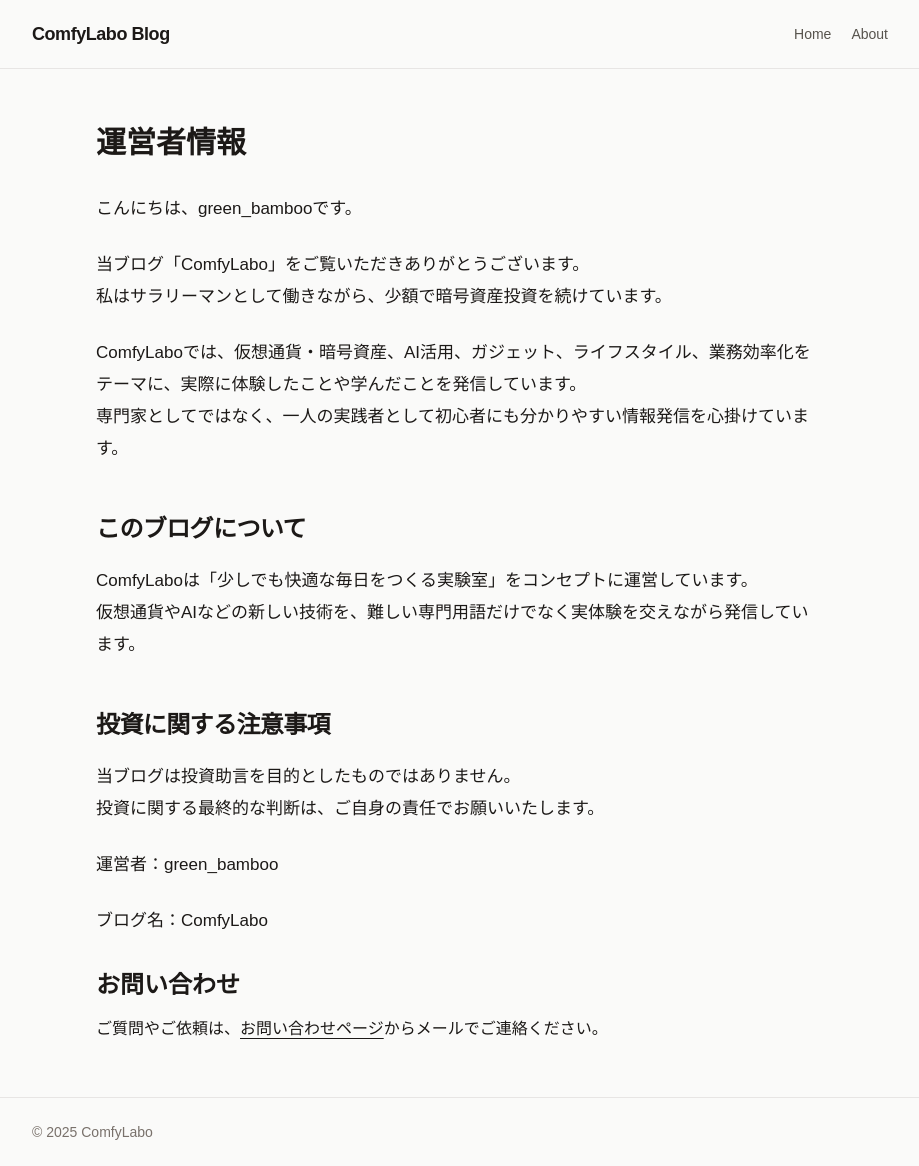
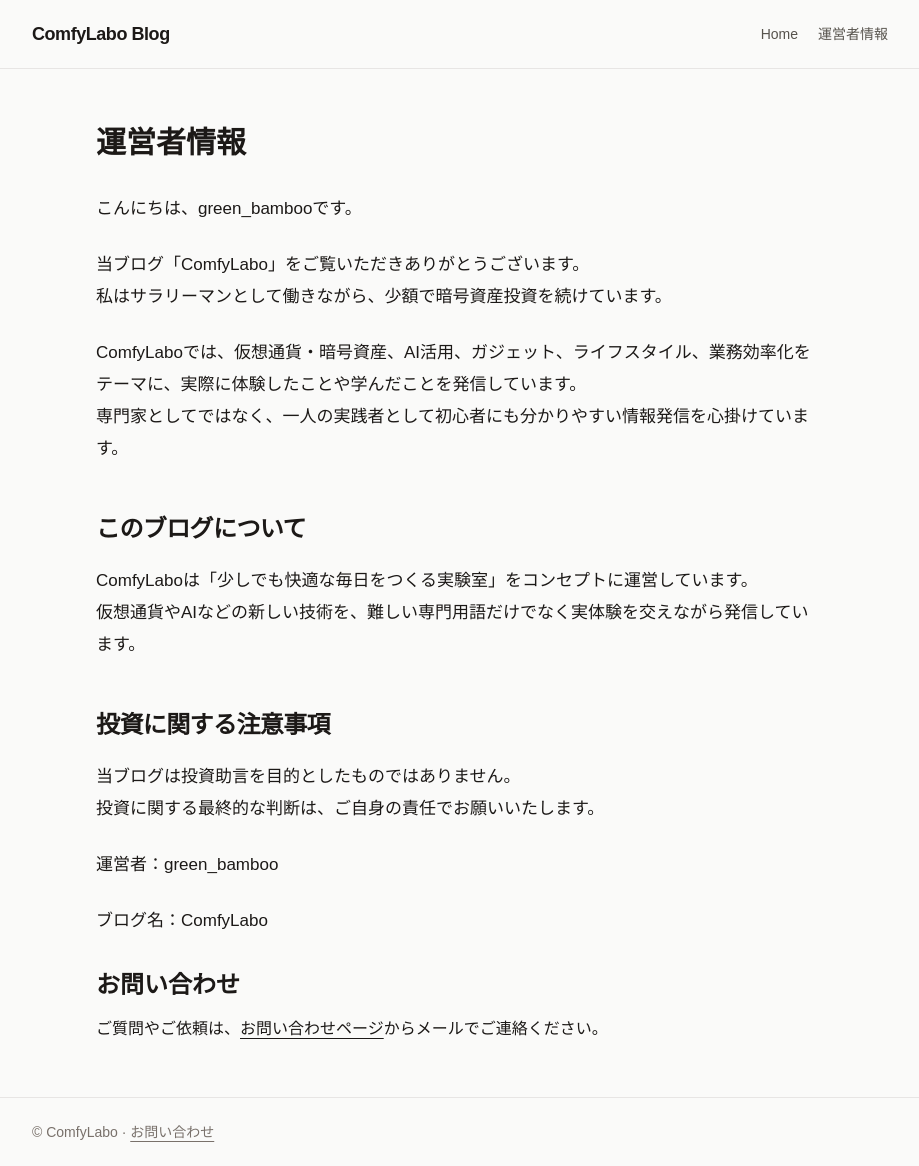
Before and after one commit to ComfyLabo/sanity-blog-frontend, a Next.js app: page /about in a window 1280 px wide. Shown: the whole page, without its empty margins (180-1099 px from the left). Built offline with nearby package versions, Linux system fonts and the light colour scheme.

Commit message:
Prepare site pages and custom-domain search metadata

```diff
--- a/app/(site)/layout.tsx
+++ b/app/(site)/layout.tsx
@@ -20,7 +20,7 @@ export default function SiteLayout({
               Home
             </Link>
             <Link href="/about" className="transition-colors hover:text-stone-900">
-              About
+              運営者情報
             </Link>
           </nav>
         </div>
@@ -29,7 +29,7 @@ export default function SiteLayout({
       <div className="flex-1">{children}</div>
 
       <footer className="border-t border-stone-200">
-        <div className="mx-auto max-w-4xl px-5 py-6 text-sm text-stone-500">© 2025 ComfyLabo</div>
+        <div className="mx-auto max-w-4xl px-5 py-6 text-sm text-stone-500">© ComfyLabo · <Link href="/contact" className="underline underline-offset-4">お問い合わせ</Link></div>
       </footer>
     </div>
   );
```
